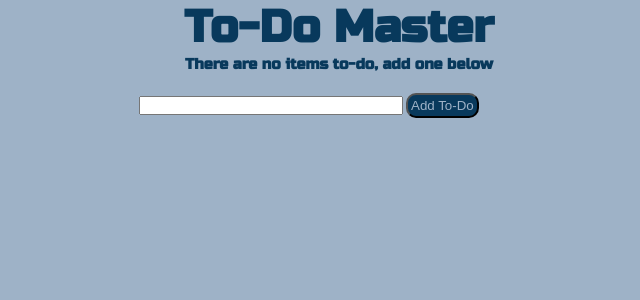
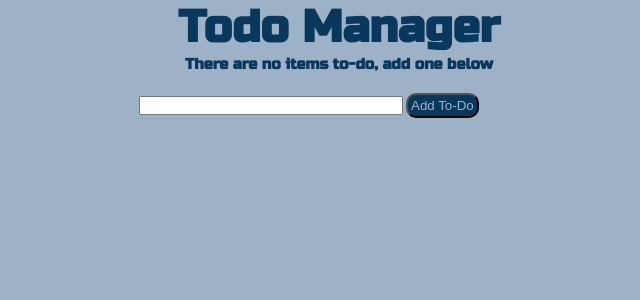
Before and after one commit to ronthetech/flask-todo-crud, a Flask app: page / in a window 1280 px wide. Shown: the top 300 px of the page, without its empty margins (301-941 px from the left). Run offline with Flask 2, Linux system fonts and the light colour scheme; data that the repository does not hold is empty; some libraries are stand-ins or nearby versions.

Commit message:
edit: update title

```diff
--- a/templates/index.html
+++ b/templates/index.html
@@ -1,6 +1,6 @@
 {% extends 'base.html' %} {% block head %} {% endblock %} {% block body %}
 <div class="content">
-	<h1 class="title">To-Do Master</h1>
+	<h1 class="title">Todo Manager</h1>
 	{% if todos|length < 1 %}
 	<h4 class="empty">There are no items to-do, add one below</h4>
 	{% else %}
```
